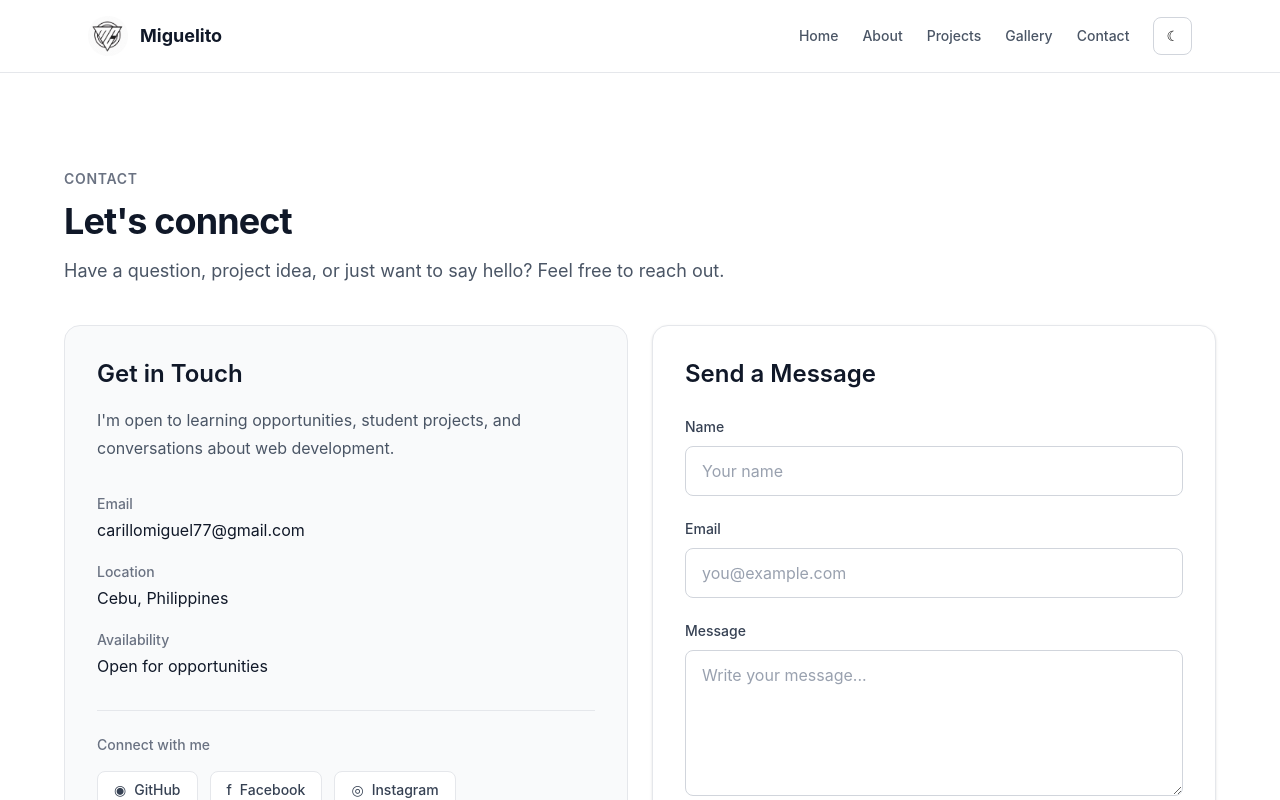
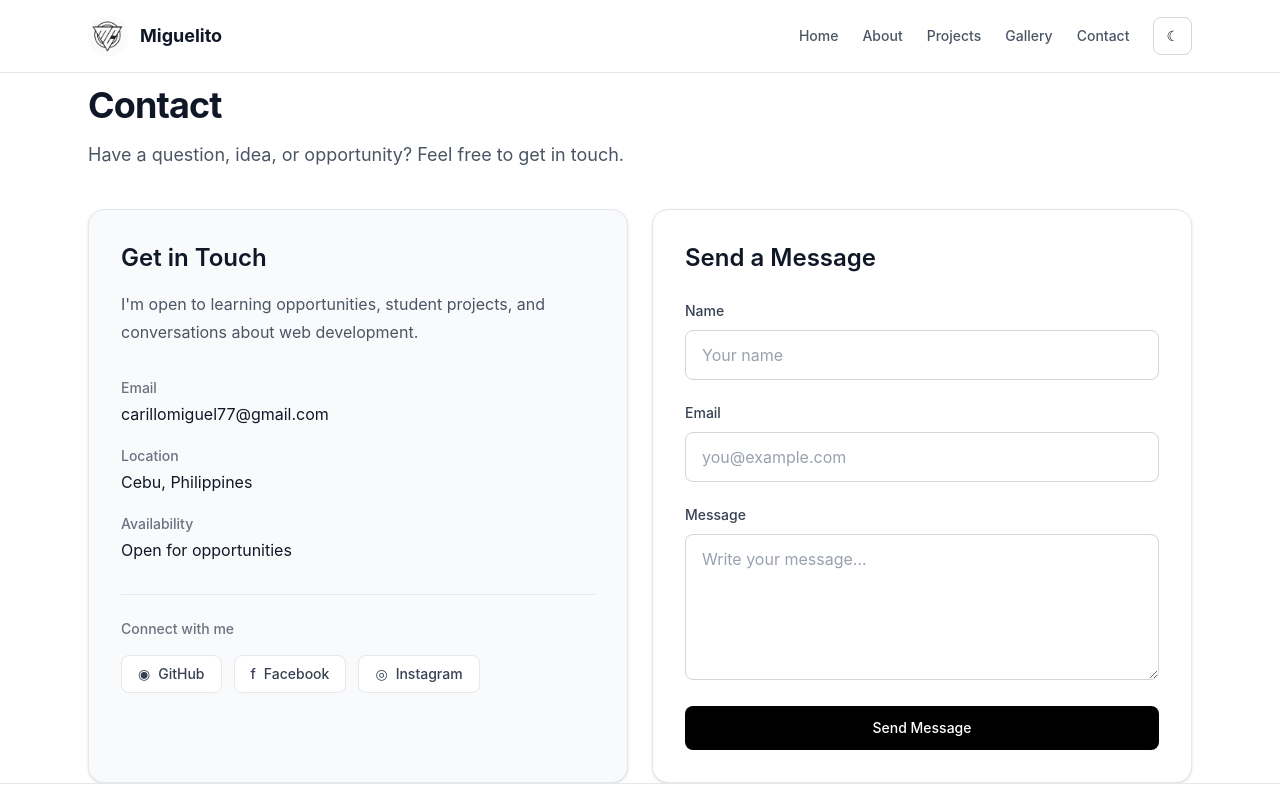
Before and after one commit to Miguelito-77gil/prelim-proj, a React (Vite) app: page /contact in a window 1280 px wide. Shown: the top 800 px of the page. Built offline with nearby package versions, Linux system fonts and the light colour scheme.

Commit message:
Add files via upload

```diff
--- a/src/sections/contact/ContactSection.jsx
+++ b/src/sections/contact/ContactSection.jsx
@@ -17,20 +17,17 @@ function ContactSection() {
   };
 
   return (
-    <section
-      id="contact"
-      className="border-b border-gray-200 bg-white px-6 py-24 dark:border-gray-800 dark:bg-gray-950"
-    >
-      <div className="mx-auto max-w-6xl">
+    <section id="contact">
+      <div className="mx-auto max-w-6xl px-6 sm:px-8 md:px-14 lg:px-6">
         <SectionHeading
-          eyebrow="Contact"
-          title="Let's connect"
-          description="Have a question, project idea, or just want to say hello? Feel free to reach out."
+          title="Contact"
+          description="Have a question, idea, or opportunity? Feel free to get in touch."
         />
 
         <div className="mt-8 grid gap-4 md:mt-10 md:grid-cols-2 md:gap-6">
+
           {/* Contact Information */}
-          <div className="rounded-2xl border border-gray-200 bg-gray-50 p-5 dark:border-gray-800 dark:bg-gray-900 sm:p-8">
+          <div className="rounded-2xl border border-gray-200 bg-gray-50 p-5 shadow-sm transition duration-300 hover:shadow-md dark:border-[#3A3B3C] dark:bg-[#242526] sm:p-8">
             <h3 className="text-xl font-semibold text-gray-900 dark:text-white sm:text-2xl">
               Get in Touch
             </h3>
@@ -73,7 +70,7 @@ function ContactSection() {
             </div>
 
             {/* Social Links */}
-            <div className="mt-7 border-t border-gray-200 pt-6 dark:border-gray-800 sm:mt-8">
+            <div className="mt-7 border-t border-gray-200 pt-6 dark:border-[#3A3B3C] sm:mt-8">
               <p className="text-sm font-medium text-gray-500 dark:text-gray-400">
                 Connect with me
               </p>
@@ -83,7 +80,7 @@ function ContactSection() {
                   href="https://github.com/Miguelito-77gil"
                   target="_blank"
                   rel="noopener noreferrer"
-                  className="inline-flex items-center gap-2 rounded-lg border border-gray-200 bg-white px-3 py-2 text-sm font-medium text-gray-700 transition hover:bg-gray-100 sm:px-4 dark:border-gray-700 dark:bg-gray-950 dark:text-gray-200 dark:hover:bg-gray-800"
+                  className="inline-flex items-center gap-2 rounded-lg border border-gray-200 bg-white px-3 py-2 text-sm font-medium text-gray-700 transition hover:bg-gray-100 sm:px-4 dark:border-[#3A3B3C] dark:bg-[#18191A] dark:text-gray-200 dark:hover:bg-[#3A3B3C]"
                 >
                   <span>◉</span>
                   GitHub
@@ -93,7 +90,7 @@ function ContactSection() {
                   href="https://www.facebook.com/antonioraze777"
                   target="_blank"
                   rel="noopener noreferrer"
-                  className="inline-flex items-center gap-2 rounded-lg border border-gray-200 bg-white px-3 py-2 text-sm font-medium text-gray-700 transition hover:bg-gray-100 sm:px-4 dark:border-gray-700 dark:bg-gray-950 dark:text-gray-200 dark:hover:bg-gray-800"
+                  className="inline-flex items-center gap-2 rounded-lg border border-gray-200 bg-white px-3 py-2 text-sm font-medium text-gray-700 transition hover:bg-gray-100 sm:px-4 dark:border-[#3A3B3C] dark:bg-[#18191A] dark:text-gray-200 dark:hover:bg-[#3A3B3C]"
                 >
                   <span>f</span>
                   Facebook
@@ -103,7 +100,7 @@ function ContactSection() {
                   href="https://www.instagram.com/migl.cr14/?hl=en"
                   target="_blank"
                   rel="noopener noreferrer"
-                  className="inline-flex items-center gap-2 rounded-lg border border-gray-200 bg-white px-3 py-2 text-sm font-medium text-gray-700 transition hover:bg-gray-100 sm:px-4 dark:border-gray-700 dark:bg-gray-950 dark:text-gray-200 dark:hover:bg-gray-800"
+                  className="inline-flex items-center gap-2 rounded-lg border border-gray-200 bg-white px-3 py-2 text-sm font-medium text-gray-700 transition hover:bg-gray-100 sm:px-4 dark:border-[#3A3B3C] dark:bg-[#18191A] dark:text-gray-200 dark:hover:bg-[#3A3B3C]"
                 >
                   <span>◎</span>
                   Instagram
@@ -113,15 +110,14 @@ function ContactSection() {
           </div>
 
           {/* Contact Form */}
-          <div className="rounded-2xl border border-gray-200 bg-white p-5 shadow-sm dark:border-gray-800 dark:bg-gray-900 sm:p-8">
+          <div className="rounded-2xl border border-gray-200 bg-white p-5 shadow-sm transition duration-300 hover:shadow-md dark:border-[#3A3B3C] dark:bg-[#242526] sm:p-8">
             <h3 className="text-xl font-semibold text-gray-900 dark:text-white sm:text-2xl">
               Send a Message
             </h3>
 
-            <form
-              onSubmit={handleSubmit}
-              className="mt-6 space-y-5"
-            >
+            <form onSubmit={handleSubmit} className="mt-6 space-y-5">
+
+              {/* Name */}
               <div>
                 <label
                   htmlFor="name"
@@ -136,10 +132,11 @@ function ContactSection() {
                   type="text"
                   required
                   placeholder="Your name"
-                  className="mt-2 w-full rounded-lg border border-gray-300 bg-white px-4 py-3 text-sm text-gray-900 outline-none transition placeholder:text-gray-400 focus:border-black focus:ring-1 focus:ring-black sm:text-base dark:border-gray-700 dark:bg-gray-950 dark:text-white dark:placeholder:text-gray-500 dark:focus:border-white dark:focus:ring-white"
+                  className="mt-2 w-full rounded-lg border border-gray-300 bg-white px-4 py-3 text-sm text-gray-900 outline-none transition placeholder:text-gray-400 focus:border-black focus:ring-1 focus:ring-black sm:text-base dark:border-[#3A3B3C] dark:bg-[#18191A] dark:text-white dark:placeholder:text-gray-500 dark:focus:border-white dark:focus:ring-white"
                 />
               </div>
 
+              {/* Email */}
               <div>
                 <label
                   htmlFor="email"
@@ -154,10 +151,11 @@ function ContactSection() {
                   type="email"
                   required
                   placeholder="you@example.com"
-                  className="mt-2 w-full rounded-lg border border-gray-300 bg-white px-4 py-3 text-sm text-gray-900 outline-none transition placeholder:text-gray-400 focus:border-black focus:ring-1 focus:ring-black sm:text-base dark:border-gray-700 dark:bg-gray-950 dark:text-white dark:placeholder:text-gray-500 dark:focus:border-white dark:focus:ring-white"
+                  className="mt-2 w-full rounded-lg border border-gray-300 bg-white px-4 py-3 text-sm text-gray-900 outline-none transition placeholder:text-gray-400 focus:border-black focus:ring-1 focus:ring-black sm:text-base dark:border-[#3A3B3C] dark:bg-[#18191A] dark:text-white dark:placeholder:text-gray-500 dark:focus:border-white dark:focus:ring-white"
                 />
               </div>
 
+              {/* Message */}
               <div>
                 <label
                   htmlFor="message"
@@ -172,7 +170,7 @@ function ContactSection() {
                   rows="5"
                   required
                   placeholder="Write your message..."
-                  className="mt-2 w-full resize-y rounded-lg border border-gray-300 bg-white px-4 py-3 text-sm text-gray-900 outline-none transition placeholder:text-gray-400 focus:border-black focus:ring-1 focus:ring-black sm:text-base dark:border-gray-700 dark:bg-gray-950 dark:text-white dark:placeholder:text-gray-500 dark:focus:border-white dark:focus:ring-white"
+                  className="mt-2 w-full resize-y rounded-lg border border-gray-300 bg-white px-4 py-3 text-sm text-gray-900 outline-none transition placeholder:text-gray-400 focus:border-black focus:ring-1 focus:ring-black sm:text-base dark:border-[#3A3B3C] dark:bg-[#18191A] dark:text-white dark:placeholder:text-gray-500 dark:focus:border-white dark:focus:ring-white"
                 />
               </div>
 
@@ -181,12 +179,13 @@ function ContactSection() {
               </Button>
 
               {messageSent && (
-                <p className="rounded-lg bg-green-50 px-4 py-3 text-center text-sm font-medium text-green-700 dark:bg-green-950 dark:text-green-300">
+                <p className="rounded-lg bg-green-50 px-4 py-3 text-center text-sm font-medium text-green-700 dark:bg-[#263A2A] dark:text-green-300">
                   Message sent successfully!
                 </p>
               )}
             </form>
           </div>
+
         </div>
       </div>
     </section>
```
